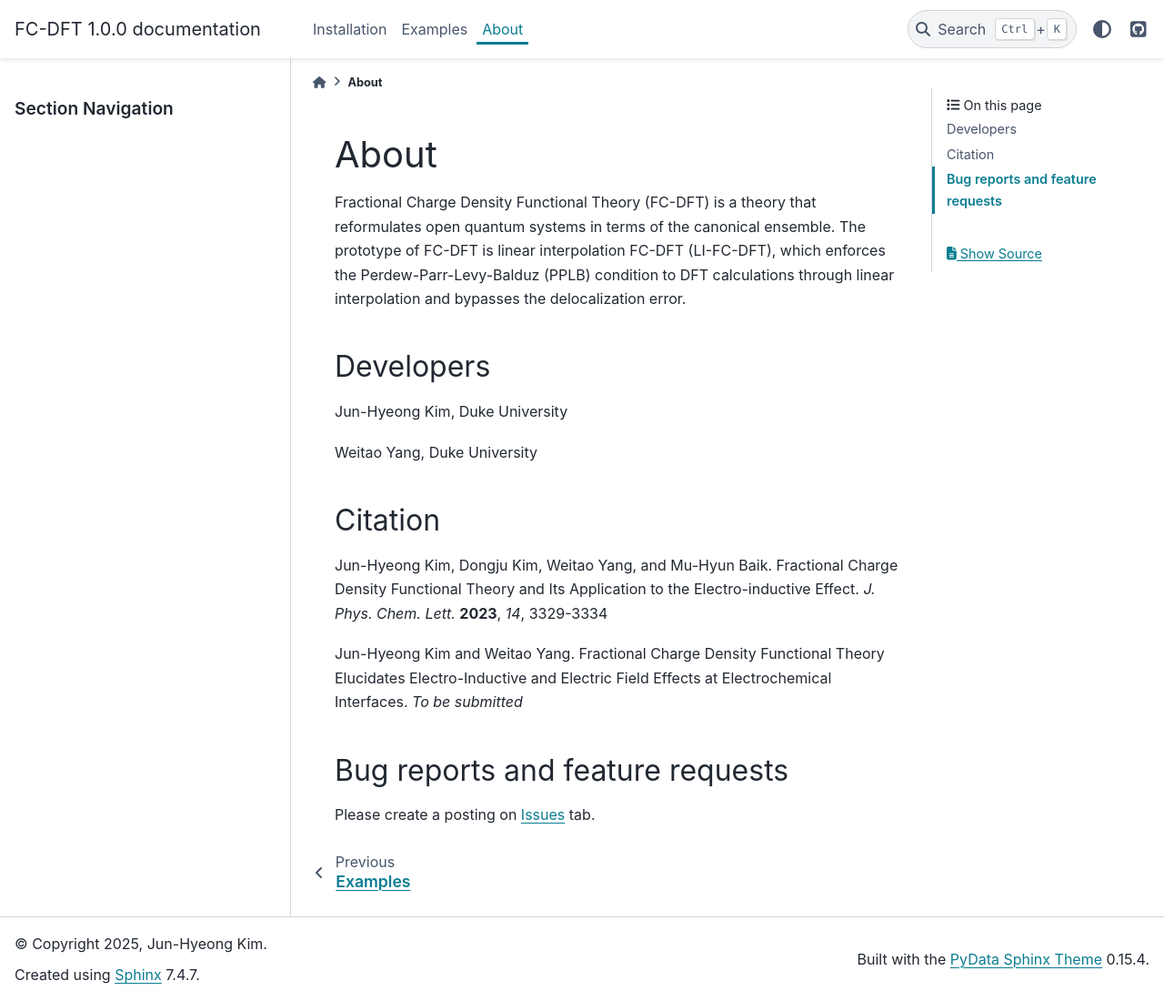
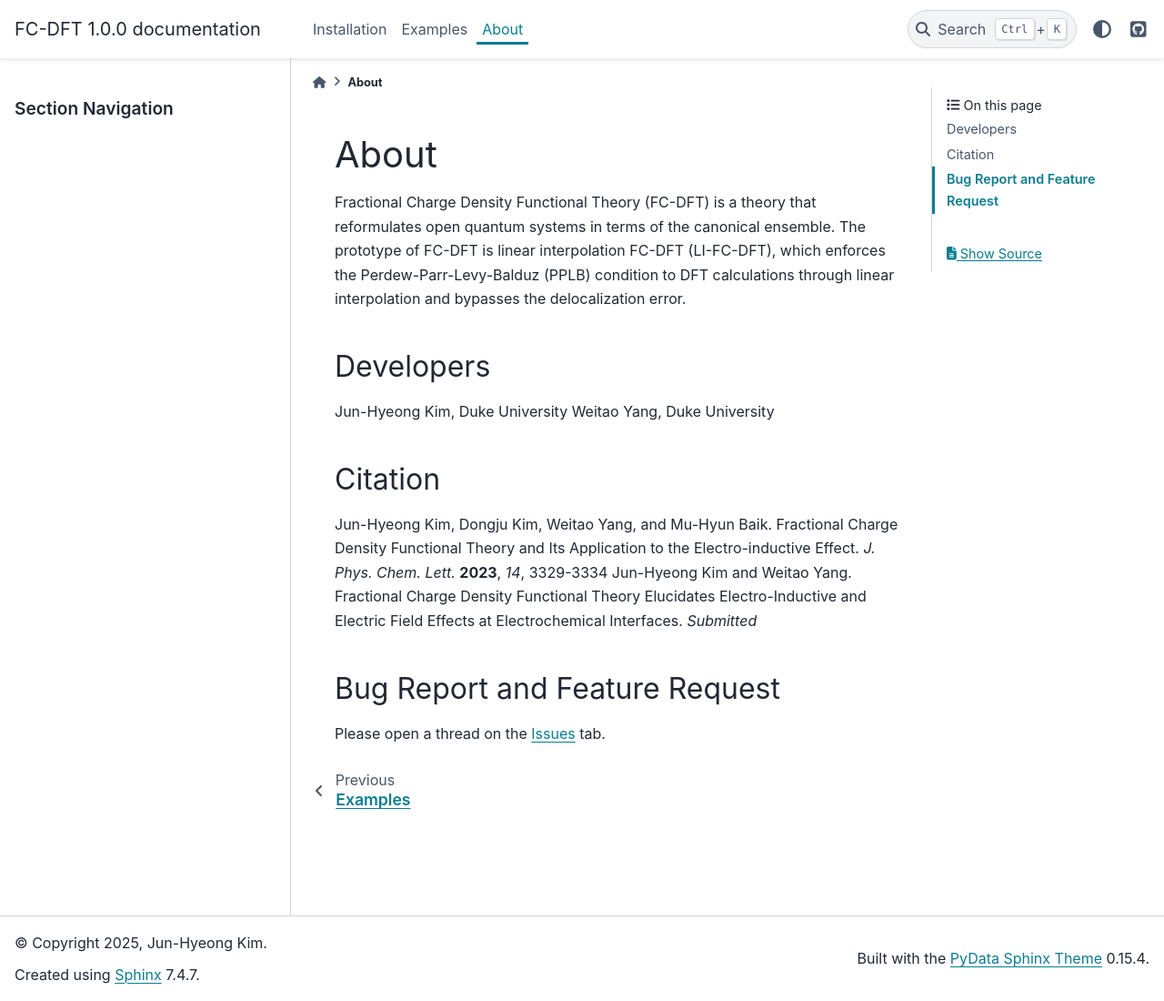
Before and after one commit to JunHyeong1/FC-DFT, a Sphinx documentation site: the page built from docs/source/about.rst, in a window 1280 px wide and 1100 px high. Shown: the whole window at 91% size. Built offline with Sphinx 7.4.7 and the PyData theme 0.15.4, drawn with Linux system fonts in a browser that asks for light colours.

Commit message:
Docs updated

```diff
--- a/docs/source/about.rst
+++ b/docs/source/about.rst
@@ -6,15 +6,13 @@ Fractional Charge Density Functional Theory (FC-DFT) is a theory that reformulat
 Developers
 ===========
 Jun-Hyeong Kim, Duke University
-
 Weitao Yang, Duke University
 
 Citation
 =========
 Jun-Hyeong Kim, Dongju Kim, Weitao Yang, and Mu-Hyun Baik. Fractional Charge Density Functional Theory and Its Application to the Electro-inductive Effect. *J. Phys. Chem. Lett.* **2023**, *14*, 3329-3334
+Jun-Hyeong Kim and Weitao Yang. Fractional Charge Density Functional Theory Elucidates Electro-Inductive and Electric Field Effects at Electrochemical Interfaces. *Submitted*
 
-Jun-Hyeong Kim and Weitao Yang. Fractional Charge Density Functional Theory Elucidates Electro-Inductive and Electric Field Effects at Electrochemical Interfaces. *To be submitted*
-
-Bug reports and feature requests
+Bug Report and Feature Request
 ================================
-Please create a posting on `Issues <https://github.com/Yang-Laboratory/FC-DFT/issues>`_ tab.
+Please open a thread on the `Issues <https://github.com/Yang-Laboratory/FC-DFT/issues>`_ tab.
```
Also changed, not shown: 13 other files.
